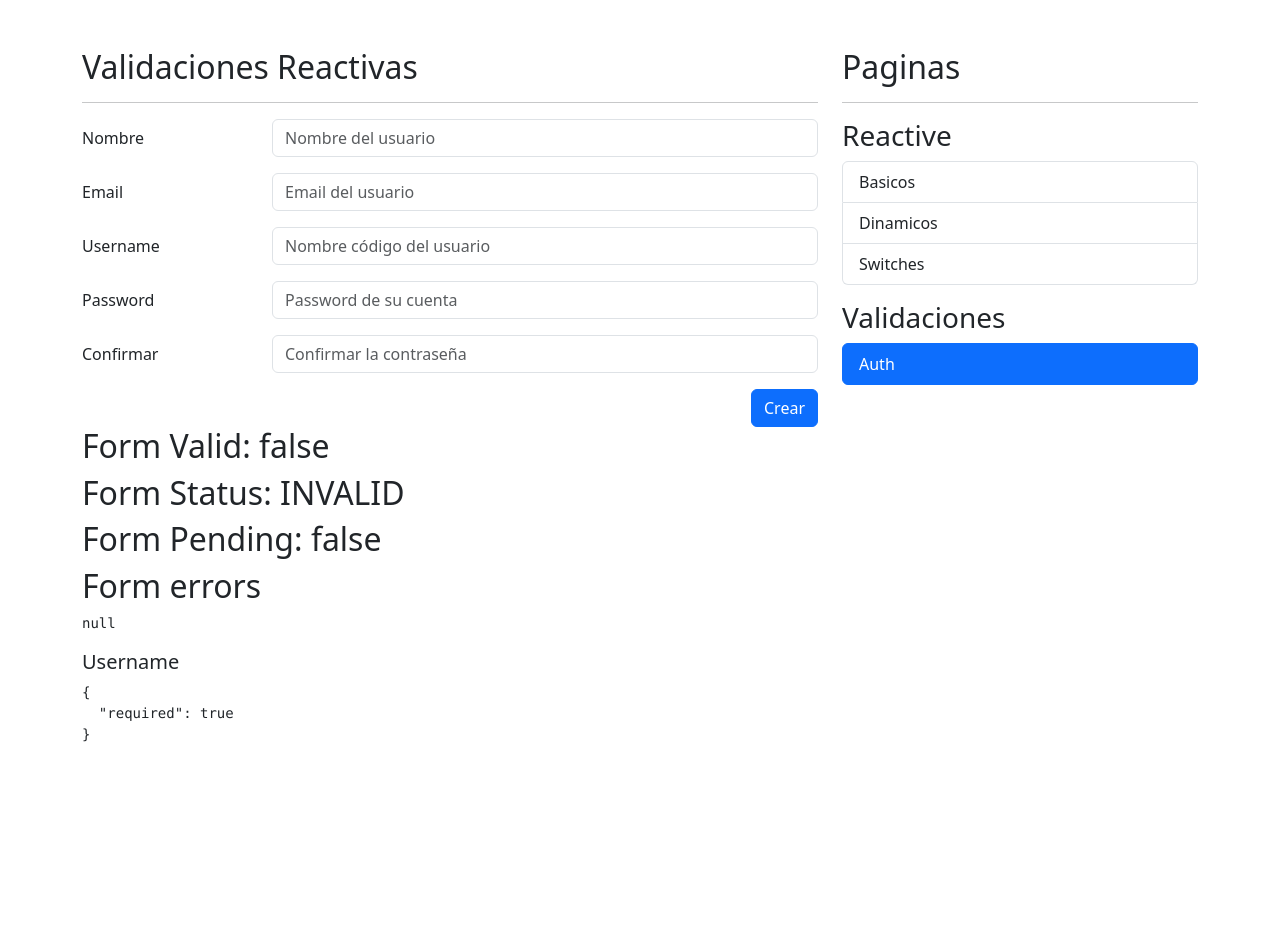
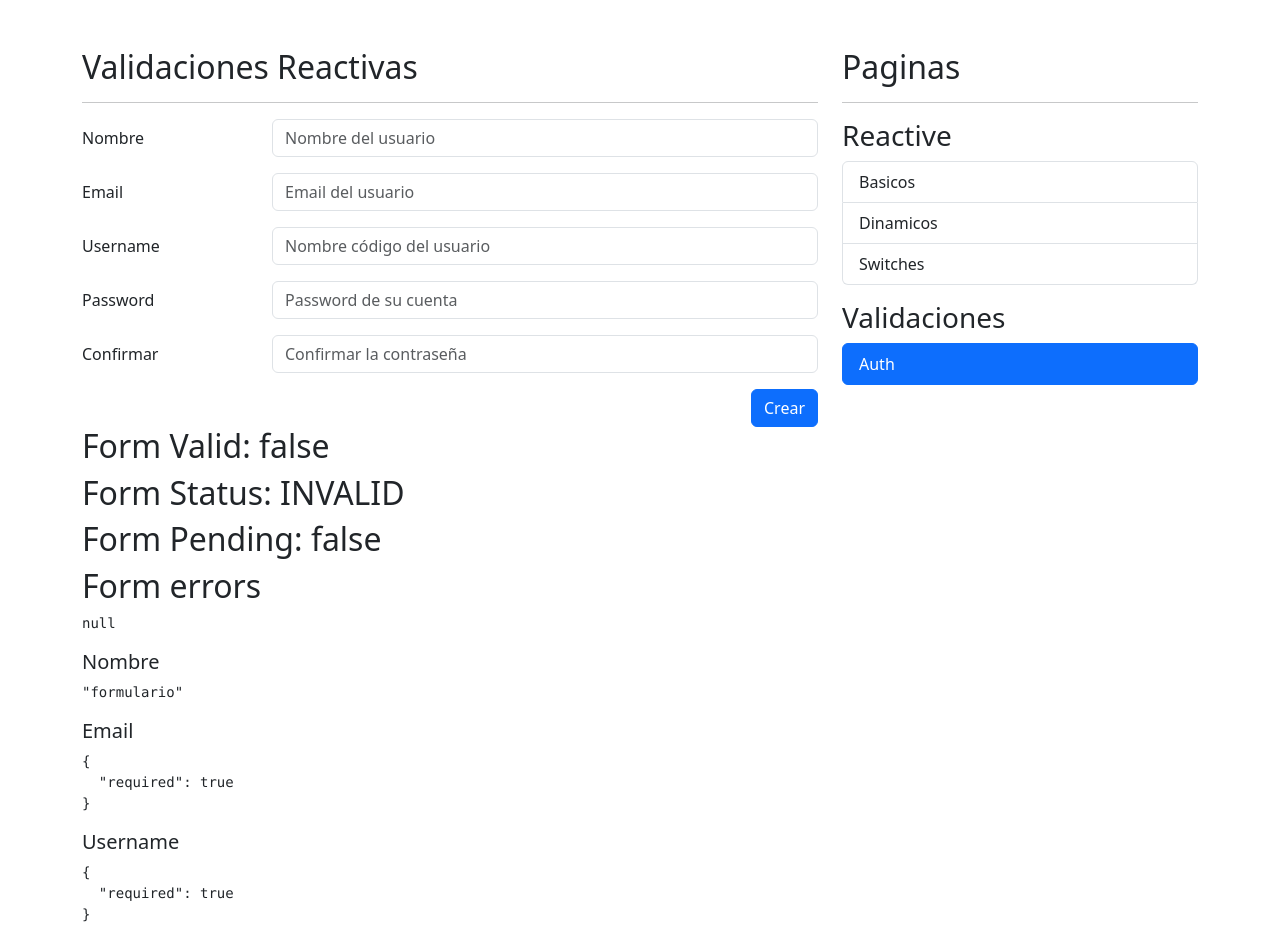
Before and after one commit to joseph517/formApp, an Angular app: page /auth/sign-up in a window 1280 px wide. Before the commit the page ends 800 px from the top, so only its background shows below. Built offline with nearby package versions, Linux system fonts and the light colour scheme.

Commit message:
changes in validator email

```diff
--- a/src/app/auth/pages/register-pages/register-pages.component.html
+++ b/src/app/auth/pages/register-pages/register-pages.component.html
@@ -106,11 +106,11 @@
 <h2>Form errors</h2>
 <pre>{{ myForm.errors | json }}</pre>
 
-<!-- <h5>Nombre</h5>
+<h5>Nombre</h5>
 <pre>{{ 'formulario' | json }}</pre>
 
 <h5>Email</h5>
-<pre>{{ 'formulario' | json }}</pre>-->
+<pre>{{ myForm.controls['email'].errors | json }}</pre>
 
 <h5>Username</h5>
 <pre>{{ myForm.controls['username'].errors | json }}</pre>
--- a/src/app/auth/pages/register-pages/register-pages.component.ts
+++ b/src/app/auth/pages/register-pages/register-pages.component.ts
@@ -3,8 +3,7 @@ import { FormBuilder, FormGroup, Validators } from '@angular/forms';
 
 // import { emailPattern, firstNameAndLastnamePattern } from 'src/app/shared/components/validators/validators';
 import { ValidatorsService } from 'src/app/shared/service/validator.service';
-import { EmailValidatorService } from 'src/app/shared/service/validators/email-validator.service';
-
+import { EmailValidatorService } from 'src/app/shared/validators/email-validator.service';
 @Component({
   templateUrl: './register-pages.component.html',
   styles: [
@@ -14,12 +13,15 @@ export class RegisterPagesComponent {
 
   constructor(
     private fb: FormBuilder,
-    private ValidatorsService: ValidatorsService
+    private ValidatorsService: ValidatorsService,
+    private emailValidatorService: EmailValidatorService
     ){}
 
   public myForm: FormGroup = this.fb.group({
     name: ['', [Validators.required, Validators.pattern(this.ValidatorsService.firstNameAndLastnamePattern)]],
-    email: ['', [Validators.required, Validators.pattern(this.ValidatorsService.emailPattern)], [new EmailValidatorService()]],
+    // email: ['', [Validators.required, Validators.pattern(this.ValidatorsService.emailPattern)], [new EmailValidatorService()]],
+    email: ['', [Validators.required, Validators.pattern(this.ValidatorsService.emailPattern)], [this.emailValidatorService]],
+
     username: ['', [Validators.required, this.ValidatorsService.canBeStrider]],
     password: ['', [Validators.required, Validators.minLength(6)]],
     password2: ['', [Validators.required, Validators.minLength(6)]],
```
Also changed, not shown: src/app/shared/validators/email-validator.service.ts (renamed from src/app/shared/service/validators/email-validator.service.ts, +9 -0 lines).
